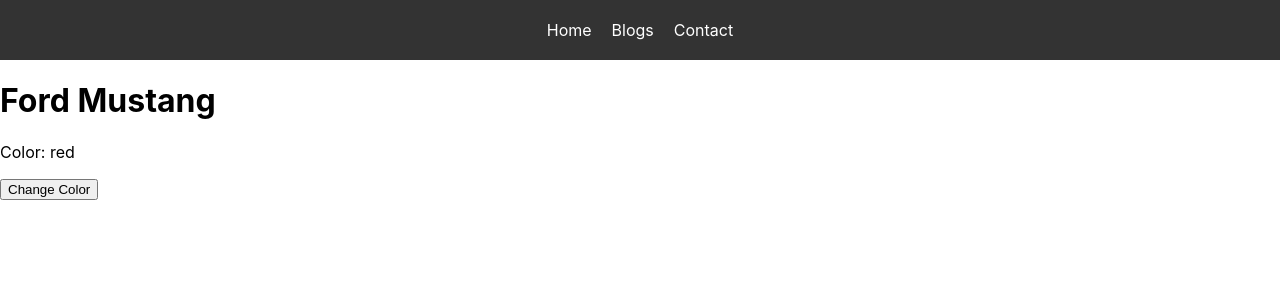
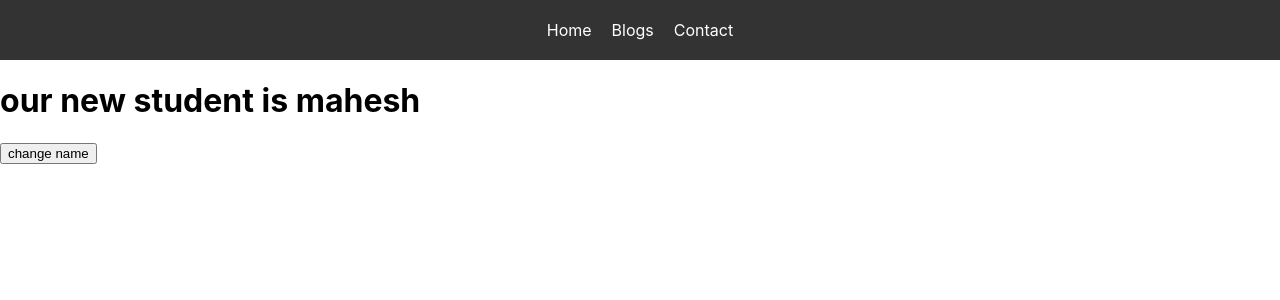
Before and after one commit to maheshparajuli/Algebraic-nature, a React (Create React App) app: page / in a window 1280 px wide. Shown: the top 300 px of the page. Built offline with nearby package versions, Linux system fonts and the light colour scheme.

Commit message:
learning useState

```diff
--- a/src/Pages/Home.js
+++ b/src/Pages/Home.js
@@ -1,32 +1,24 @@
-import React from 'react';
-import { useState } from 'react';
+import React from "react";
+import { useState } from "react";
 
- function Home(){
-
-
-
-  const [car, setCar] = useState({
-    brand: "Ford",
-    model: "Mustang",
-    year: 1964,
-    color: "red"
+function Home() {
+  const [student, setinfo] = useState({
+    name: "mahesh",
+    class: 7,
+    roll: 124,
   });
-
-
-  const updateColor = () => {
-    setCar(soCar => ({ ...soCar, color: "blue" }));
+  const updateis = () => {
+    setinfo((prevstudent) => {
+      return { ...prevstudent, name: "krish" };
+    });
   };
 
   return (
-    <div>
-      <h1>{car.brand} {car.model}</h1>
-      <p>Color: {car.color}</p>
-      <button onClick={updateColor}>Change Color</button>
-    </div>
+    <>
+      <h1>our new student is {student.name}</h1>
+      <button type="button" onClick={updateis}>change name</button>
+    </>
   );
 }
 
-
-
-
 export default Home;
```
